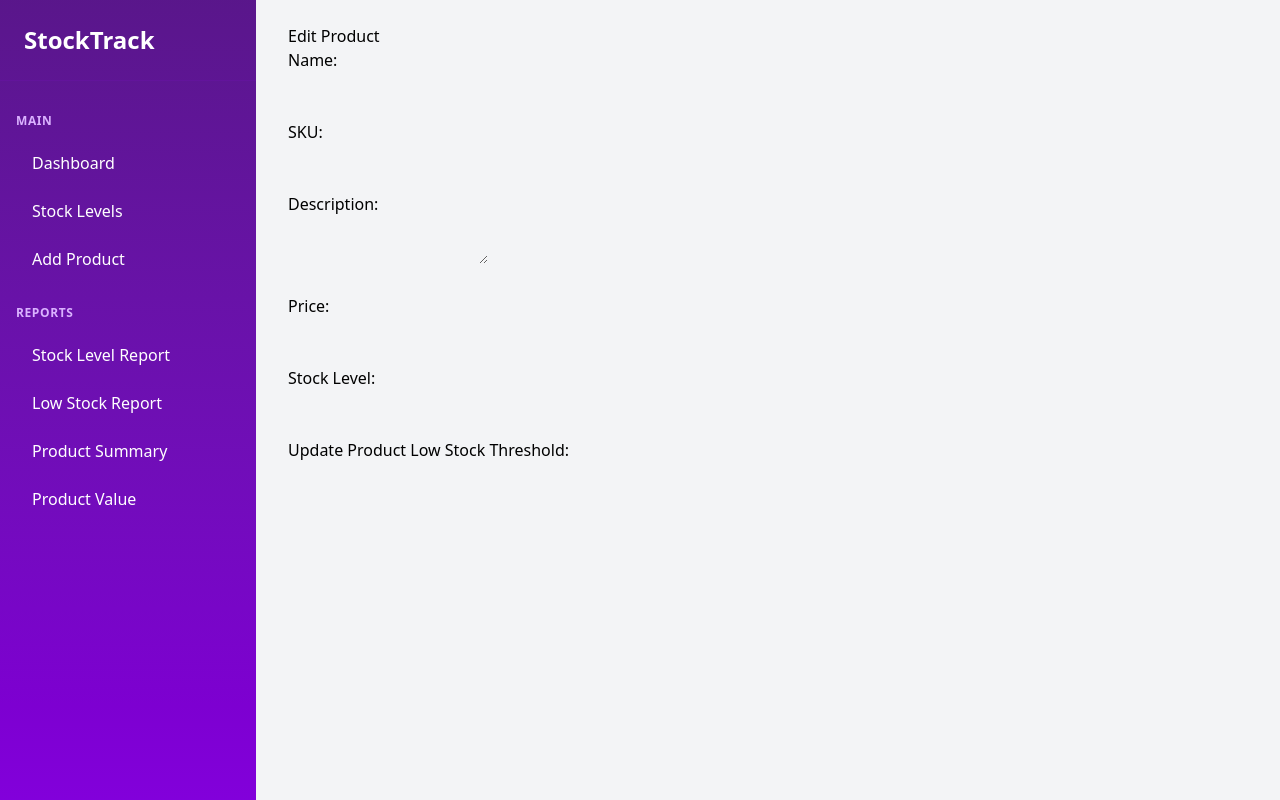
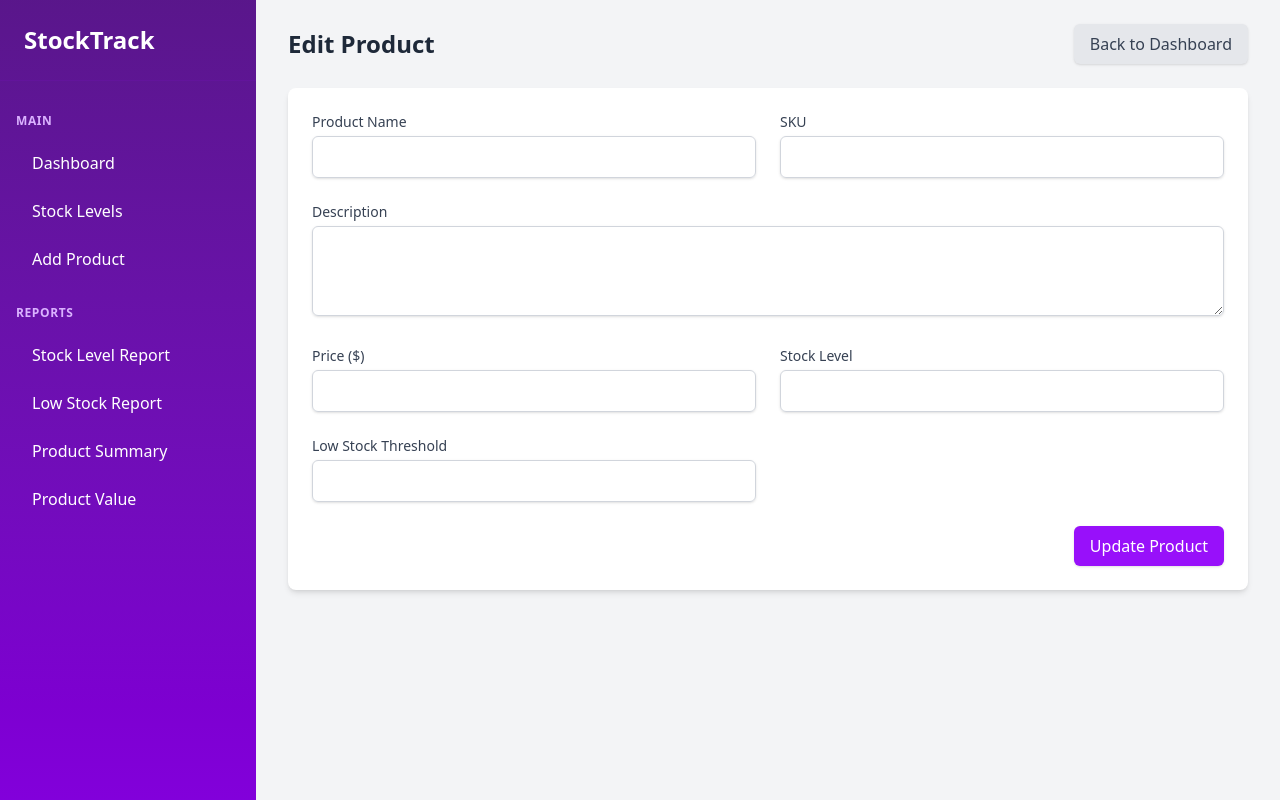
Before and after one commit to jujubear24/inventory_app, a Flask app: template templates/products/edit.html in a window 1280 px wide. Run offline with Flask 3, Linux system fonts and the light colour scheme; the template is opened without the code that fills it, so the values that code supplies are empty.

Commit message:
feat[edit.html]: Add styling to 'edit product' form to match our design

```diff
--- a/static/css/output.css
+++ b/static/css/output.css
@@ -2293,6 +2293,12 @@
       }
     }
   }
+  .focus\:border {
+    &:focus {
+      border-style: var(--tw-border-style);
+      border-width: 1px;
+    }
+  }
   .focus\:border-transparent {
     &:focus {
       border-color: transparent;
--- a/templates/products/edit.html
+++ b/templates/products/edit.html
@@ -1,34 +1,90 @@
 {% extends 'base.html' %}
 
+{% block title %}Edit Product{% endblock %}
+
 {% block content %}
-<h1>Edit Product</h1>
+<div class="flex justify-between items-center mb-6">
+    <h1 class="text-2xl font-bold text-gray-800">Edit Product</h1>
+    <a href="{{ url_for('routes.product_list') }}"
+        class="inline-flex items-center px-4 py-2 bg-gray-200 text-gray-700 rounded-md shadow-sm hover:bg-gray-300 transition-colors">
+        Back to Dashboard
+    </a>
+</div>
+
+<div class="bg-white shadow-md rounded-lg overflow-hidden">
+    <div class="p-6">
         {% if errors %}
-    <ul style="color: red">
+        <div class="mb-6 bg-red-50 border-l-4 border-red-500 p-4 rounded-md">
+            <div class="flex">
+                <div class="flex-shrink-0 text-red-500">
+                    <svg class="h-5 w-5" fill="none" stroke="currentColor" viewBox="0 0 24 24"
+                        xmlns="http://www.w3.org/2000/svg">
+                        <path stroke-linecap="round" stroke-linejoin="round" stroke-width="2"
+                            d="M12 8v4m0 4h.01M21 12a9 9 0 11-18 0 9 9 0 0118 0z"></path>
+                    </svg>
+                </div>
+                <div class="ml-3">
+                    <h3 class="text-sm font-medium text-red-800">Please correct the following errors:</h3>
+                    <div class="mt-2 text-sm text-red-700">
+                        <ul class="list-disc pl-5 space-y-1">
                             {% for error in errors.values() %}
                             <li>{{ error }}</li>
                             {% endfor %}
                         </ul>
+                    </div>
+                </div>
+            </div>
+        </div>
         {% endif %}
-<form method="POST" action="{{ url_for('routes.edit_product', product_id=product.id) }}">
-    <label for="name">Name:</label><br>
-    <input type="text" id="name" name="name" value="{{ product.name }}"><br><br>
 
-    <label for="sku">SKU:</label><br>
-    <input type="text" id="sku" name="sku" value="{{ product.sku }}"><br><br>
+        <form method="POST" action="{{ url_for('routes.edit_product', product_id=product.id) }}" class="space-y-6">
+            <div class="grid grid-cols-1 md:grid-cols-2 gap-6">
+                <div>
+                    <label for="name" class="block text-sm font-medium text-gray-700 mb-1">Product Name</label>
+                    <input type="text" id="name" name="name" value="{{ product.name }}"
+                        class="w-full px-3 py-2 border border-gray-300 rounded-md shadow-sm focus:outline-none focus:ring-2 focus:ring-purple-500 focus:border-transparent">
+                </div>
 
-    <label for="description">Description:</label><br>
-    <textarea id="description" name="description">{{ product.description }}</textarea><br><br>
+                <div>
+                    <label for="sku" class="block text-sm font-medium text-gray-700 mb-1">SKU</label>
+                    <input type="text" id="sku" name="sku" value="{{ product.sku }}"
+                        class="w-full px-3 py-2 border border-gray-300 rounded-md shadow-sm focus:outline-none focus:ring-2 focus:ring-purple-500 focus:border-transparent">
+                </div>
 
-    <label for="price">Price:</label><br>
-    <input type="number" id="price" name="price" step="0.01" value="{{ product.price }}"><br><br>
+                <div class="md:col-span-2">
+                    <label for="description" class="block text-sm font-medium text-gray-700 mb-1">Description</label>
+                    <textarea id="description" name="description" rows="3"
+                        class="w-full px-3 py-2 border border-gray-300 rounded-md shadow-sm focus:outline-none focus:ring-2 focus:ring-purple-500 focus:border-transparent">{{ product.description }}</textarea>
+                </div>
 
-    <label for="stock_level">Stock Level:</label><br>
-    <input type="number" id="stock_level" name="stock_level" value="{{ product.stock_level }}"><br><br>
+                <div>
+                    <label for="price" class="block text-sm font-medium text-gray-700 mb-1">Price ($)</label>
+                    <input type="number" id="price" name="price" step="0.01" value="{{ product.price }}"
+                        class="w-full px-3 py-2 border border-gray-300 rounded-md shadow-sm focus:outline-none focus:ring-2 focus:ring-purple-500 focus:border-transparent">
+                </div>
 
-    <input type="submit" value="Update Product">
+                <div>
+                    <label for="stock_level" class="block text-sm font-medium text-gray-700 mb-1">Stock Level</label>
+                    <input type="number" id="stock_level" name="stock_level" value="{{ product.stock_level }}"
+                        class="w-full px-3 py-2 border border-gray-300 rounded-md shadow-sm focus:outline-none focus:ring-2 focus:ring-purple-500 focus:border-transparent">
+                </div>
 
-    <label for="low_stock_threshold">Low Stock Threshold:</label><br>
+                <div>
+                    <label for="low_stock_threshold" class="block text-sm font-medium text-gray-700 mb-1">Low Stock
+                        Threshold</label>
                     <input type="number" id="low_stock_threshold" name="low_stock_threshold"
-        value="{{ product.low_stock_threshold }}"><br><br>
+                        value="{{ product.low_stock_threshold }}"
+                        class="w-full px-3 py-2 border border-gray-300 rounded-md shadow-sm focus:outline-none focus:ring-2 focus:ring-purple-500 focus:border-transparent">
+                </div>
+            </div>
+
+            <div class="flex justify-end">
+                <button type="submit"
+                    class="inline-flex items-center px-4 py-2 bg-purple-600 text-white rounded-md shadow hover:bg-purple-700 transition-colors focus:outline-none focus:ring-2 focus:ring-offset-2 focus:ring-purple-500">
+                    Update Product
+                </button>
+            </div>
         </form>
+    </div>
+</div>
 {% endblock %}
```
Lines whose indentation alone changed are shown as unchanged.
